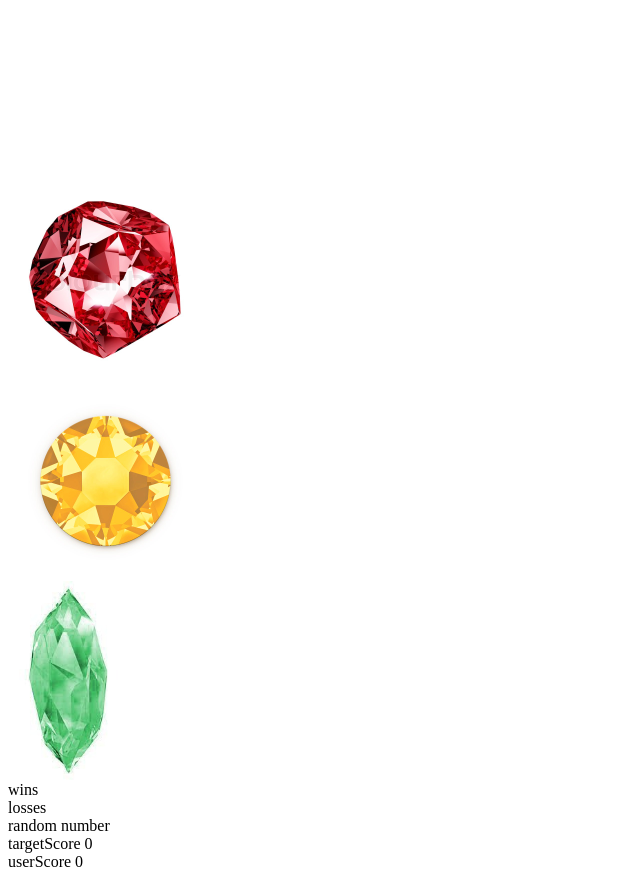
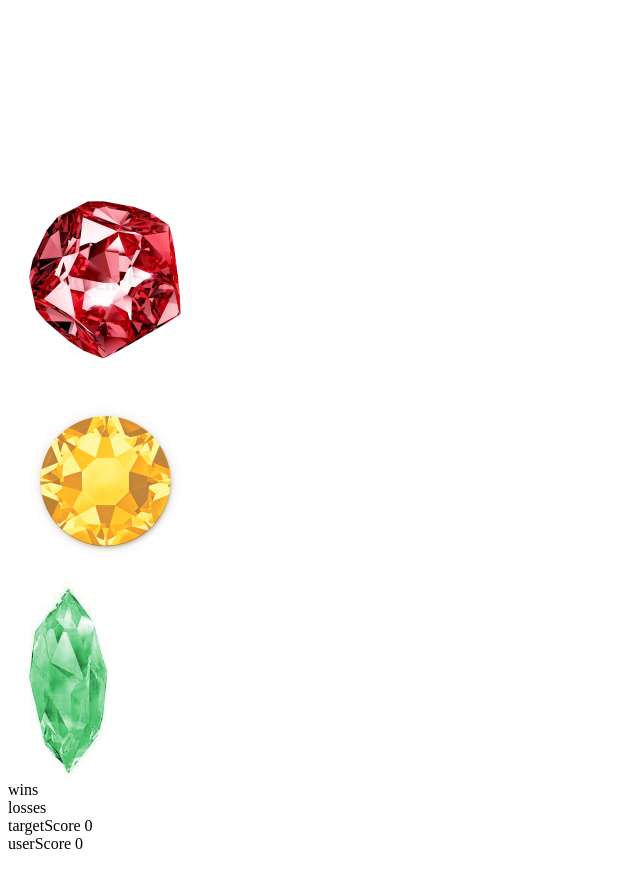
Before and after one commit to drumsmylife/unit-4-game, a plain HTML site: page index.html in a window 1280 px wide. Shown: the part 99-978 px from the top of the page, without its empty margins (0-640 px from the left). Drawn offline with nearby package versions, Linux system fonts and the light colour scheme.

Commit message:
deleted random number id in html

```diff
--- a/index.html
+++ b/index.html
@@ -37,10 +37,6 @@
         losses
     </div>
 
-    <div id="getRandom">
-        random number
-    </div>
-
     <div id="targetScore">
         random number
     </div>
```
